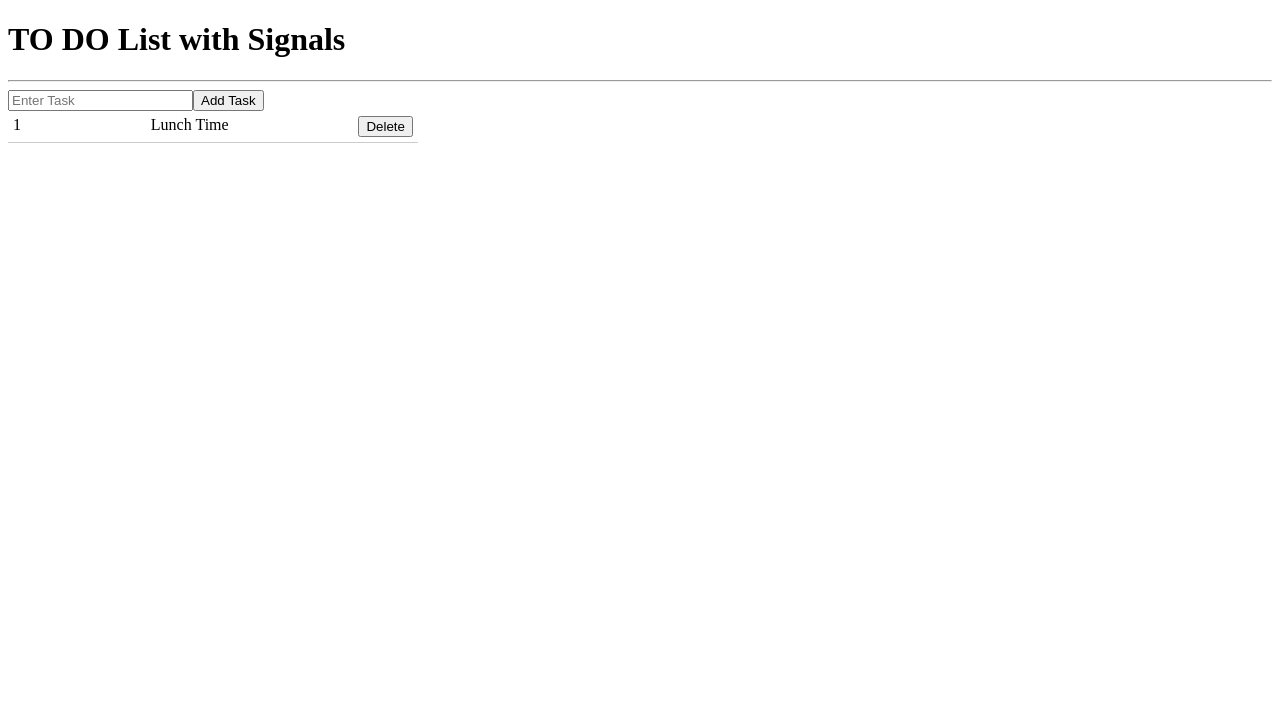
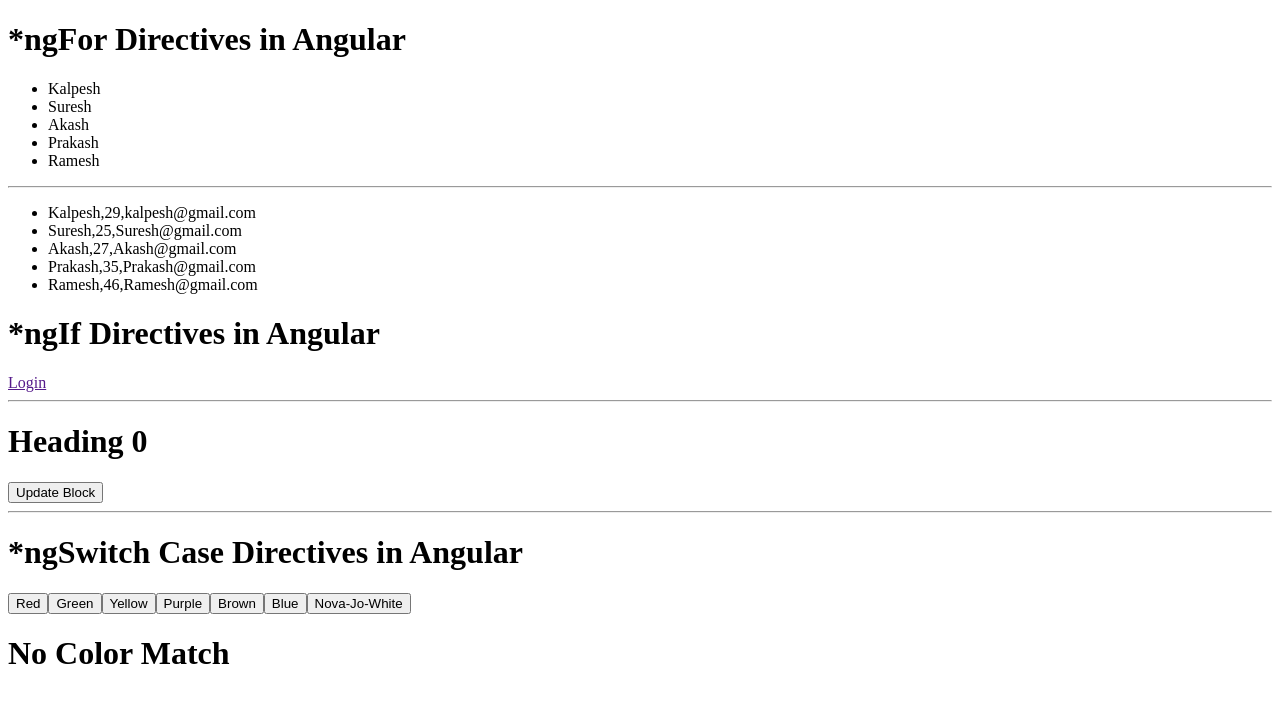
Before and after one commit to kalpeshbhonge58/Angular-Learning, an Angular app in the folder angular-21-from-scratch/: page / in a window 1280 px wide. Shown: the top 702 px of the page. Built offline with nearby package versions, Linux system fonts and the light colour scheme.

Commit message:
feat: update app structure with examples of ngFor, ngIf, and ngSwitch directives; comment out unused code

```diff
--- a/angular-21-from-scratch/src/app/app.css
+++ b/angular-21-from-scratch/src/app/app.css
@@ -43,7 +43,7 @@ h1{
     color: purple;
     background-color: navy blue;
 } */
-ul{
+/* ul{
     margin: 0px;
     padding: 0px;
 }
@@ -53,4 +53,4 @@ ul{
     width: 400px;
     padding: 5px;
     border-bottom: 1px solid #ccc;
-}
+} */
--- a/angular-21-from-scratch/src/app/app.html
+++ b/angular-21-from-scratch/src/app/app.html
@@ -302,7 +302,7 @@
 <h1>{{userData().email}}</h1>
 <input type="text" [(ngModel)]="userData().email"> -->
 
-<h1>TO DO List with Signals</h1>
+<!-- <h1>TO DO List with Signals</h1>
 <hr />
 <input
   type="text"
@@ -324,4 +324,71 @@
   @empty {
     <span>No Task Found</span>
   }
+</ul> -->
+
+<!-- Example of ngFOR Loop -->
+
+<h1>*ngFor Directives in Angular</h1>
+
+<ul>
+  <li *ngFor="let x of students">
+    {{ x }}
+  </li>
 </ul>
+
+<hr />
+
+<ul>
+  <li *ngFor="let student of studentData">
+    {{ student.name }},{{ student.age }},{{ student.email }}
+  </li>
+</ul>
+
+<!-- Example of  simple If Else ngIf Loop -->
+<h1>*ngIf Directives in Angular</h1>
+<div *ngIf="login; else elseBlock">
+  <a href="">Logout</a>
+  <hr />
+</div>
+<ng-template #elseBlock>
+  <a href="">Login</a>
+</ng-template>
+
+<hr />
+
+<!-- Multiple If Else Example -->
+<div *ngIf="block == 0">
+  <h1>Heading 0</h1>
+</div>
+<div *ngIf="block == 1">
+  <h1>Heading 1</h1>
+</div>
+<div *ngIf="block == 2">
+  <h1>Heading 2</h1>
+</div>
+
+<button (click)="updateBlock()">Update Block</button>
+
+<hr />
+<!-- Example of ngSwitch Case  -->
+
+<h1>*ngSwitch Case Directives in Angular</h1>
+
+<button (click)="changeColor('red')">Red</button>
+<button (click)="changeColor('green')">Green</button>
+<button (click)="changeColor('yellow')">Yellow</button>
+<button (click)="changeColor('purple')">Purple</button>
+<button (click)="changeColor('brown')">Brown</button>
+<button (click)="changeColor('blue')">Blue</button>
+<button (click)="changeColor('navajowhite')">Nova-Jo-White</button>
+
+<div [ngSwitch]="color">
+  <h1 *ngSwitchCase="'red'" style="background-color: red">Red Color</h1>
+  <h1 *ngSwitchCase="'green'" style="background-color: green">Green Color</h1>
+  <h1 *ngSwitchCase="'yellow'" style="background-color: yellow">Yellow Color</h1>
+  <h1 *ngSwitchCase="'purple'" style="background-color: purple">Purple Color</h1>
+  <h1 *ngSwitchCase="'brown'" style="background-color: brown">Brown Color</h1>
+  <h1 *ngSwitchCase="'blue'" style="background-color: blue">Blue Color</h1>
+  <h1 *ngSwitchCase="'navajowhite'" style="background-color: navajowhite">Nova-Jo-White Color</h1>
+  <h1 *ngSwitchDefault>No Color Match</h1>
+</div>
--- a/angular-21-from-scratch/src/app/app.ts
+++ b/angular-21-from-scratch/src/app/app.ts
@@ -1,16 +1,19 @@
 import { Component, signal } from '@angular/core';
 //import { Component, computed, effect, signal, WritableSignal, Signal } from '@angular/core';
-import { RouterOutlet } from '@angular/router';
-import { UserData } from './user-data/user-data';
-import { AdminData } from './admin-data/admin-data';
-import { FormsModule } from '@angular/forms';
+// import { RouterOutlet } from '@angular/router';
+// import { UserData } from './user-data/user-data';
+// import { AdminData } from './admin-data/admin-data';
+// import { FormsModule } from '@angular/forms';
+// import { email } from '@angular/forms/signals';
+//import { NgForOf } from "../../node_modules/@angular/common/types/_common_module-chunk";
+import { NgFor, NgIf, NgSwitch, NgSwitchCase, NgSwitchDefault } from '@angular/common';
 import { email } from '@angular/forms/signals';
 // import { Logout } from './logout/logout';
 // import { Login } from './login/login';
 // import { Profile } from './profile/profile';
 
 @Component({
-  imports: [RouterOutlet, FormsModule],
+  imports: [NgFor, NgIf, NgSwitch, NgSwitchCase, NgSwitchDefault],
   // imports: [RouterOutlet,Login,Profile,Logout, UserData, AdminData],
   selector: 'app-root',
   styleUrl: './app.css',
@@ -295,21 +298,70 @@ export class App {
   //     this.userData.update((item)=>({...item,email:val}))
   //   }
 
-  tasks = signal([{ id: 0, Title: 'Lunch Time', Completed: false }]);
+  // tasks = signal([{ id: 0, Title: 'Lunch Time', Completed: false }]);
 
-  title = signal('');
+  // title = signal('');
 
-  addTask() {
-    if (this.title()) {
-      this.tasks.update((item) => [
-        ...item,
-        { id: this.tasks().length, Title: this.title(), Completed: false },
-      ]);
-      this.title.set('');
+  // addTask() {
+  //   if (this.title()) {
+  //     this.tasks.update((item) => [
+  //       ...item,
+  //       { id: this.tasks().length, Title: this.title(), Completed: false },
+  //     ]);
+  //     this.title.set('');
+  //   }
+  // }
+
+  // deleteTask(id: number) {
+  //   this.tasks.update((tasks) => tasks.filter((tasks) => tasks.id != id));
+  // }
+
+// Example of ngFor Loop
+
+  students = ["Kalpesh", "Suresh", "Akash", "Prakash", "Ramesh"];
+
+  studentData=[
+    {
+      name: "Kalpesh",
+      age: 29,
+      email: "kalpesh@gmail.com"
+    },
+    {
+      name: "Suresh",
+      age: 25,
+      email: "Suresh@gmail.com"
+    },
+    {
+      name: "Akash",
+      age: 27,
+      email: "Akash@gmail.com"
     }
+    ,{
+      name: "Prakash",
+      age: 35,
+      email: "Prakash@gmail.com"
+    }
+    ,{
+      name: "Ramesh",
+      age: 46,
+      email: "Ramesh@gmail.com"
+    }
+  ]
+
+  // Example of ngIF and Else and Multiple IF and Else loop
+  login = false
+
+  block=0
+
+  updateBlock(){
+    this.block++;
   }
 
-  deleteTask(id: number) {
-    this.tasks.update((tasks) => tasks.filter((tasks) => tasks.id != id));
+  // Example of ngSwitch
+  color="black"
+
+  changeColor(color :string){
+    this.color =color
   }
+
 }
```
